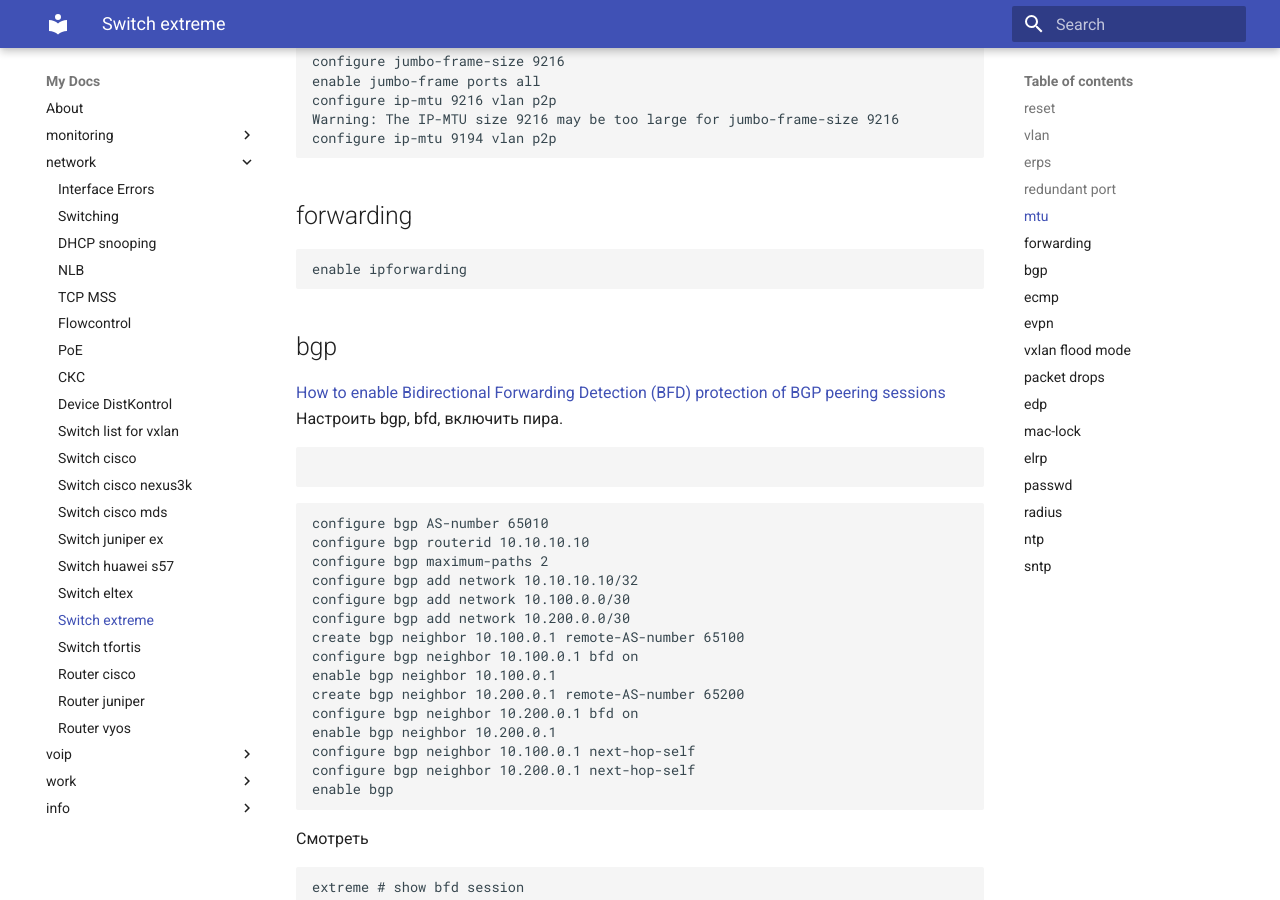
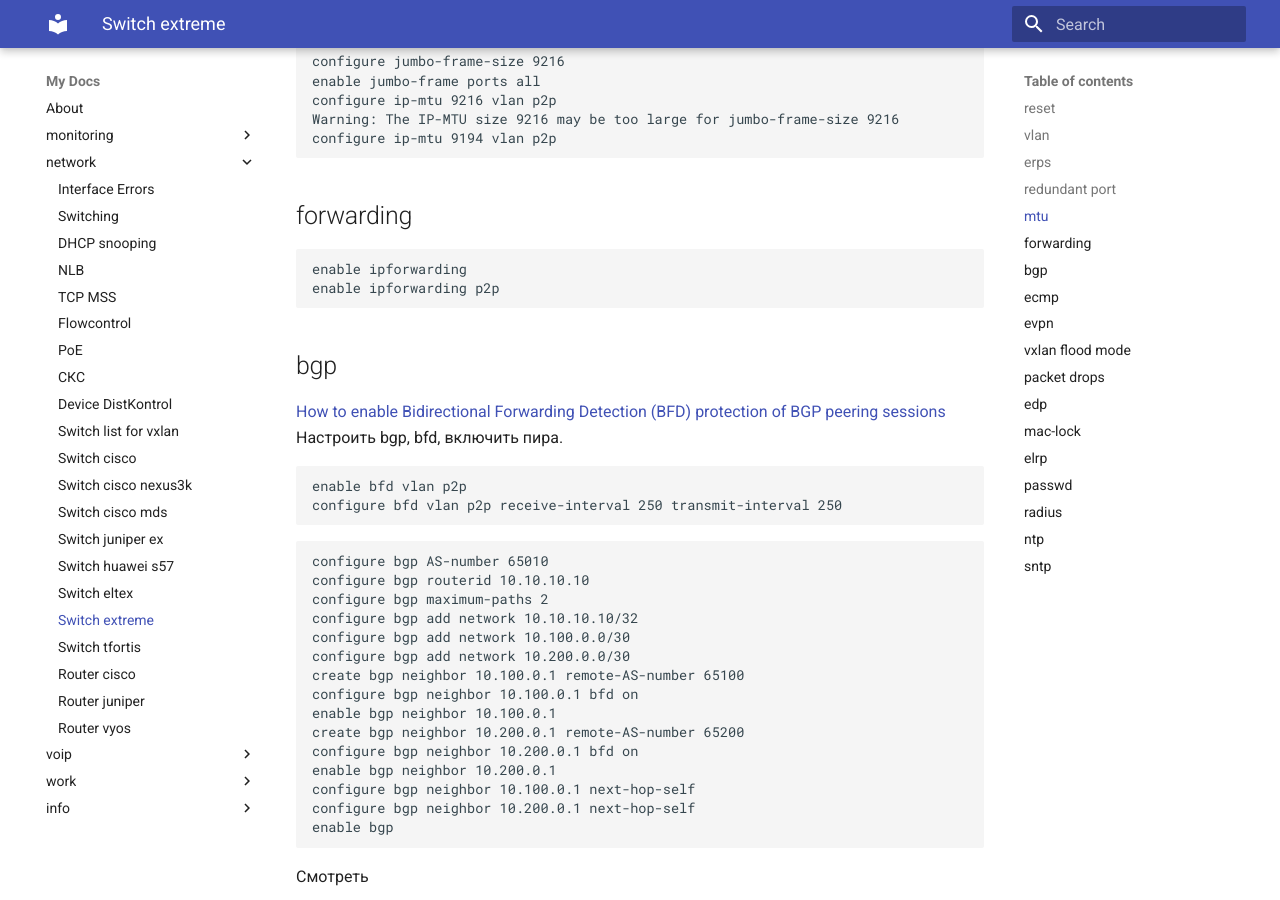
Before and after one commit to v98765/v98765.github.io, an MkDocs documentation site: the page built from docs/network/extreme.md, in a window 1280 px wide and 900 px high, scrolled down 2800 px. Built offline with MkDocs 1.6.1 and Material for MkDocs 9.7.7, drawn with Linux system fonts in a browser that asks for light colours.

Commit message:
network/extreme.md update bfd

````diff
--- a/docs/network/extreme.md
+++ b/docs/network/extreme.md
@@ -123,6 +123,7 @@ configure ip-mtu 9194 vlan p2p
 ## forwarding
 ```text
 enable ipforwarding
+enable ipforwarding p2p
 ```
 
 ## bgp
@@ -130,7 +131,8 @@ enable ipforwarding
 [How to enable Bidirectional Forwarding Detection (BFD) protection of BGP peering sessions](https://gtacknowledge.extremenetworks.com/articles/How_To/How-to-enable-Bidirectional-Forwarding-Detection-BFD-protection-of-BGP-peering-sessions)
 Настроить bgp, bfd, включить пира.
 ```text
-
+enable bfd vlan p2p
+configure bfd vlan p2p receive-interval 250 transmit-interval 250
 ```
 
 ```text
````
